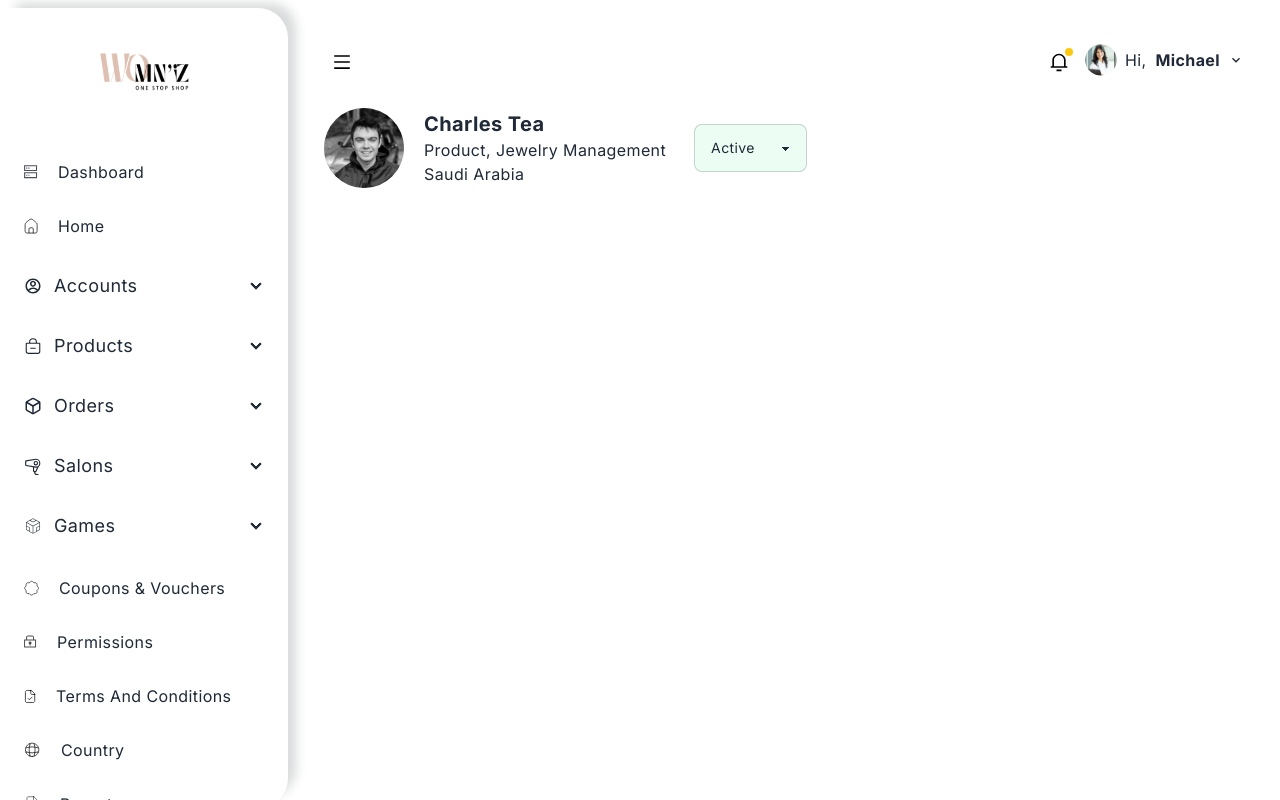
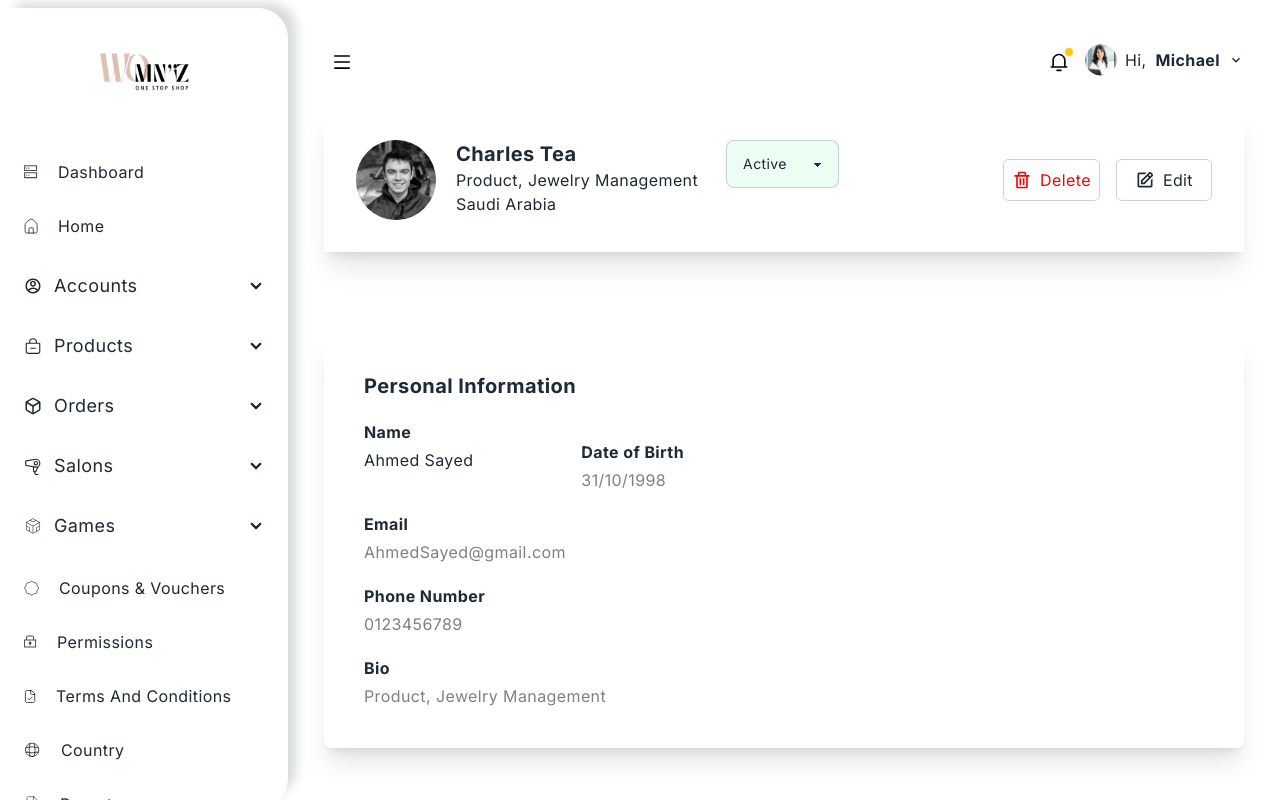
Before and after one commit to OusamaMahmoud/womniz, a React (Vite) app: page /accounts/Admins/3 in a window 1280 px wide. Built offline with nearby package versions, Linux system fonts and the light colour scheme.

Commit message:
Create Admin Profile Page

```diff
--- a/src/components/AdminProfile.tsx
+++ b/src/components/AdminProfile.tsx
@@ -1,10 +1,15 @@
 import { useState } from "react";
+import { BiEdit, BiTrash } from "react-icons/bi";
 
 const AdminProfile = () => {
   const [status, setStatus] = useState<string>("Active");
 
   const handleChange = (e: React.ChangeEvent<HTMLSelectElement>) => {
     setStatus(e.target.value);
+  };
+
+  const handleEditButton = () => {
+
   };
 
   const getBackgroundColor = () => {
@@ -18,8 +23,8 @@ const AdminProfile = () => {
   };
   return (
     <div className="container mx-auto px-5">
-      <div className="flex justify-between items-center">
-        <div className="flex gap-3 items-center">
+      <div className="flex justify-between items-center shadow-xl p-8">
+        <div className="flex gap-3 items-start">
           <img src="/src/assets/admin/avatarInfo.svg" alt="avatar" />
           <div className="ml-2">
             <p className="text-xl font-bold ">Charles Tea</p>
@@ -31,13 +36,45 @@ const AdminProfile = () => {
             value={status}
             onChange={handleChange}
           >
-            <option value="Active" >Active</option>
+            <option value="Active">Active</option>
             <option value="Inactive">Inactive</option>
           </select>
         </div>
-        <div>
-            <button className=""></button>
-            <button></button>
+        <div className="flex gap-4">
+          <button className="flex items-center gap-2 text-[red] border border-[#d6cccc] rounded-md p-2">
+            <BiTrash className="text-xl" />
+            Delete
+          </button>
+          <button
+          onClick={handleEditButton}
+          className="flex items-center gap-2  border border-[#d6cccc] rounded-md py-2 px-[18px]">
+            <BiEdit className="text-xl" /> Edit
+          </button>
+        </div>
+      </div>
+      <div className="mt-20 p-10  rounded-lg shadow-xl">
+        <h1 className="font-bold text-xl">Personal Information</h1>
+        <div className="flex justify-between max-w-xs mt-5">
+          <div className="flex flex-col gap-1">
+            <span className="font-bold">Name</span>
+            <span>Ahmed Sayed</span>
+          </div>
+          <div className="flex flex-col gap-1 mt-5">
+            <span className="font-bold">Date of Birth</span>
+            <span className="text-[gray]">31/10/1998</span>
+          </div>
+        </div>
+        <div className="flex flex-col gap-1 mt-5">
+          <span className="font-bold">Email</span>
+          <span className="text-[gray]">AhmedSayed@gmail.com</span>
+        </div>
+        <div className="flex flex-col gap-1 mt-5">
+          <span className="font-bold">Phone Number</span>
+          <span className="text-[gray]">0123456789</span>
+        </div>
+        <div className="flex flex-col gap-1 mt-5">
+          <span className="font-bold">Bio</span>
+          <span className="text-[gray]">Product, Jewelry Management</span>
         </div>
       </div>
     </div>
--- a/src/components/Admins.tsx
+++ b/src/components/Admins.tsx
@@ -10,11 +10,13 @@ import avatar from "../assets/admin/avatar.svg";
 import { ToastContainer, toast } from "react-toastify";
 import "react-toastify/dist/ReactToastify.css";
 import { Link } from "react-router-dom";
-import { CgClose } from "react-icons/cg";
-import { FieldValues, useForm } from "react-hook-form";
-import z, { string } from "zod";
+import { Controller, FieldValues, useForm } from "react-hook-form";
+import z from "zod";
 import { zodResolver } from "@hookform/resolvers/zod";
 import { RiErrorWarningLine } from "react-icons/ri";
+import FileInput from "./FileInput";
+import { CgClose, CgEditMask } from "react-icons/cg";
+import { FaEdit } from "react-icons/fa";
 
 // ZOD SCHEMA
 const schema = z.object({
@@ -54,6 +56,10 @@ const schema = z.object({
       return age;
     }, "Must be 18 years or older"),
   category: z.array(z.string()).min(1),
+  photo: z
+    .any()
+    .refine((file) => file && file.length > 0, "Profile picture is required"),
+  status: z.enum(["active", "inactive"]).default("active"),
 });
 
 type FormData = z.infer<typeof schema>;
@@ -88,6 +94,7 @@ const Admins: React.FC = () => {
   const {
     register,
     handleSubmit,
+    control,
     formState: { errors, isValid },
   } = useForm<FormData>({
     resolver: zodResolver(schema),
@@ -388,7 +395,7 @@ const Admins: React.FC = () => {
 
             {/* Form */}
             <form onSubmit={handleSubmit(onSubmit)}>
-              <div className="py-4 grid grid-cols-2 gap-8">
+              <div className="py-4 grid grid-cols-2 gap-8 ">
                 <div className="form-control">
                   <label className="label">
                     <span className="label-text">Full Name</span>
@@ -397,7 +404,7 @@ const Admins: React.FC = () => {
                     <input
                       type="text"
                       id="name"
-                      className="input input-bordered grow grow"
+                      className={`input input-bordered  grow ${errors.name && 'border-[red]'}`}
                       {...register("name")}
                     />
                     {errors.name && (
@@ -421,9 +428,10 @@ const Admins: React.FC = () => {
                     <input
                       type="date"
                       id="dateOfBirth"
-                      className="input input-bordered grow grow"
+                      className={`input input-bordered grow ${errors.dateOfBirth && 'border-[red]'}`}
                       {...register("dateOfBirth")}
                     />
+
                     {errors.dateOfBirth && (
                       <RiErrorWarningLine
                         color="red"
@@ -445,7 +453,7 @@ const Admins: React.FC = () => {
                     <input
                       type="text"
                       id="phone"
-                      className="input input-bordered grow"
+                      className={`input input-bordered grow ${errors.phone && "border-[red]"} `}
                       {...register("phone")}
                     />
                     {errors.phone && (
@@ -469,7 +477,7 @@ const Admins: React.FC = () => {
                     <input
                       type="email"
                       id="email"
-                      className="input input-bordered grow"
+                      className={`input input-bordered ${errors.email && "border-[red]"}  grow`}
                       {...register("email")}
                     />
                     {errors.email && (
@@ -493,7 +501,7 @@ const Admins: React.FC = () => {
                     <input
                       type="text"
                       id="country"
-                      className="input input-bordered grow"
+                      className={`input input-bordered grow ${errors.country && "border-[red]"}`}
                       {...register("country")}
                     />
                     {errors.email && (
@@ -517,7 +525,7 @@ const Admins: React.FC = () => {
                     <input
                       type="text"
                       id="location"
-                      className="input input-bordered grow"
+                      className={`input input-bordered grow ${errors.email && "border-[red]"}`}
                       {...register("location")}
                     />
                     {errors.email && (
@@ -533,11 +541,21 @@ const Admins: React.FC = () => {
                     </p>
                   )}
                 </div>
-                <div className="form-control">
-                  <label className="label">
-                    <span className="label-text">Category</span>
+                <div className="form-control ">
+                  {/* testing 1*/}
+
+                  {/* <label className="label">
+                    <span className="flex grow mr-1 py-3 px-4 rounded-lg label-text text-lg border border-[#c3bebe] -ml-2">
+                      Category
+                    </span>
+                    {errors.category && (
+                          <RiErrorWarningLine
+                            color="red"
+                            className="w-6 h-6 ml-1"
+                          />
+                        )}
                   </label>
-                  <div>
+                  <div className="flex flex-col items-start justify-center">
                     {catagories.map((category) => (
                       <div key={category}>
                         <input
@@ -546,7 +564,10 @@ const Admins: React.FC = () => {
                           {...register(`category`)}
                           value={category}
                         />
-                        <label htmlFor={category}>{category}</label>
+                        <label htmlFor={category} className="pl-3 text-lg">
+                          {category}
+                        </label>
+
                       </div>
                     ))}
                     {errors.category && (
@@ -554,10 +575,10 @@ const Admins: React.FC = () => {
                         {errors.category.message}
                       </p>
                     )}
-                  </div>
+                  </div> */}
 
-                  {/* testing */}
-                  {/* <select
+                  {/* testing 2 */}
+                  <select
                     id="category"
                     {...register("category")}
                     className="select select-bordered"
@@ -591,7 +612,7 @@ const Admins: React.FC = () => {
                         </p>
                       ))}
                     </div>
-                  )}  */}
+                  )}
                 </div>
                 <div className="form-control">
                   <label className="label">
@@ -601,7 +622,7 @@ const Admins: React.FC = () => {
                     <input
                       type="password"
                       id="password"
-                      className="input input-bordered grow"
+                      className={`input input-bordered grow ${errors.email && "border-[red]"}`}
                       {...register("password")}
                     />
                     {errors.email && (
@@ -617,18 +638,26 @@ const Admins: React.FC = () => {
                     </p>
                   )}
                 </div>
-                <div className="form-control">
-                  <label className="label">
-                    <span className="label-text">Photo</span>
-                  </label>
-                  <input
-                    type="file"
-                    className="file-input file-input-bordered"
-                    onChange={handleFileChange}
-                  />
-                </div>
+                <Controller
+                  name="photo"
+                  control={control}
+                  render={({ field: { onChange, ref } }) => (
+                    <FileInput
+                      labelClass="absolute top-40 z-100 right-[330px] flex items-center   gap-3 rounded-md   bg-gray-50 cursor-pointer"
+                      name="photo"
+                      label="Upload a Profile Picture"
+                      multiple={false}
+                      onChange={(e) => {
+                        handleFileChange(e);
+                        onChange(e.target.value);
+                      }}
+                      ref={ref}
+                      icon={<FaEdit />}
+                    />
+                  )}
+                />
               </div>
-              <div className="modal-action flex justify-around items-center">
+              <div className="modal-action flex justify-around items-center right-80 ">
                 <button
                   type="submit"
                   className="btn px-20 bg-mainColor text-[white]"
--- /dev/null
+++ b/src/components/FileInput.tsx
@@ -0,0 +1,41 @@
+import React, { ChangeEvent, ForwardedRef, ReactElement } from "react";
+
+// Define the interface for props
+interface FileInputProps {
+  label: string;
+  multiple?: boolean;
+  onChange: (event: ChangeEvent<HTMLInputElement>) => void;
+  name: string;
+  error?: boolean;
+  labelClass: string;
+  icon: ReactElement;
+}
+
+// Create the FileInput component with the defined props
+const FileInput = React.forwardRef(
+  (
+    {
+      labelClass,
+      multiple = false,
+      onChange,
+      name,
+      icon,
+    }: FileInputProps,
+    ref: ForwardedRef<HTMLInputElement>
+  ) => (
+    <label className={`${labelClass}`}>
+     <span className="text-2xl">{icon}</span>
+      <input
+        type="file"
+        name={name}
+        multiple={multiple}
+        ref={ref}
+        onChange={onChange}
+        className="file-input file-input-bordered"
+        hidden
+      />
+    </label>
+  )
+);
+
+export default FileInput;
```
